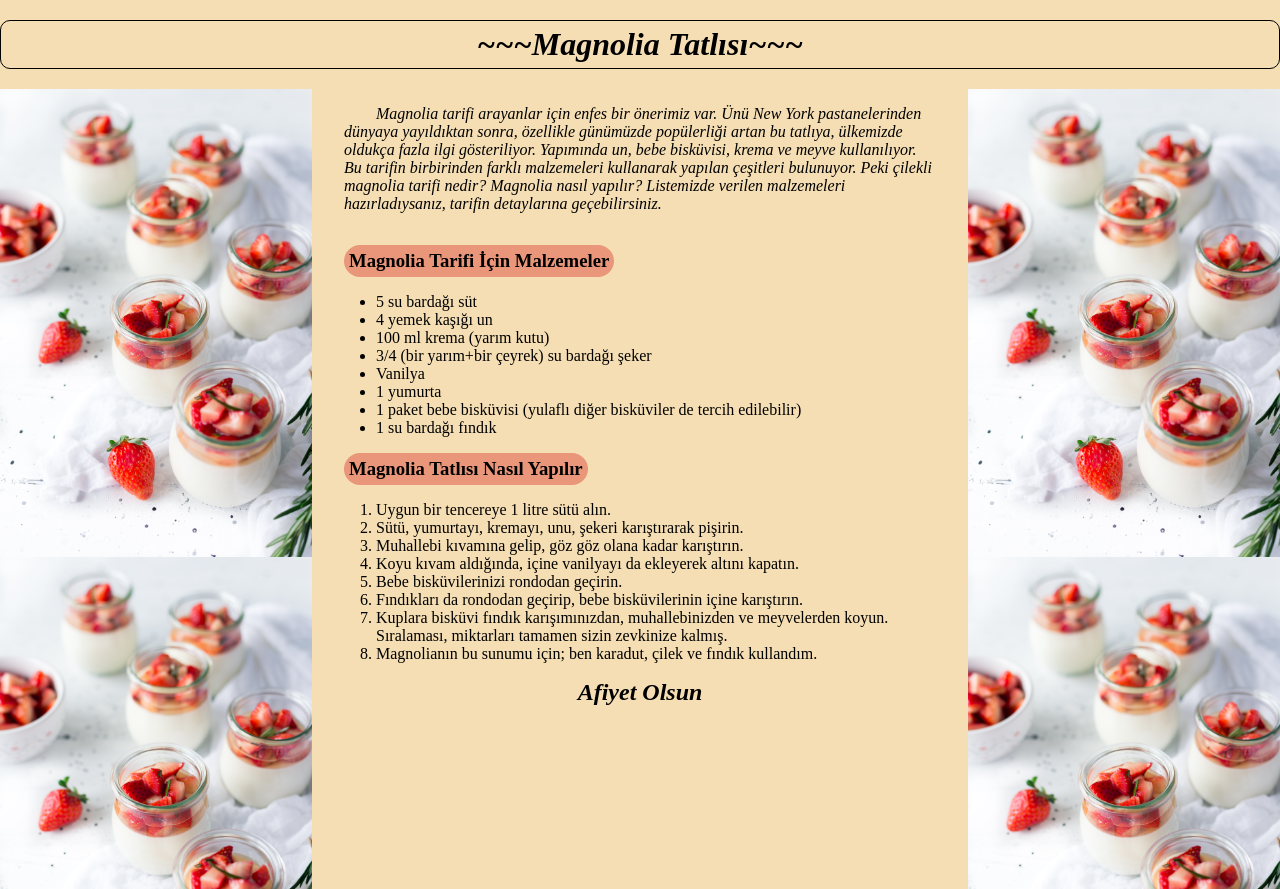
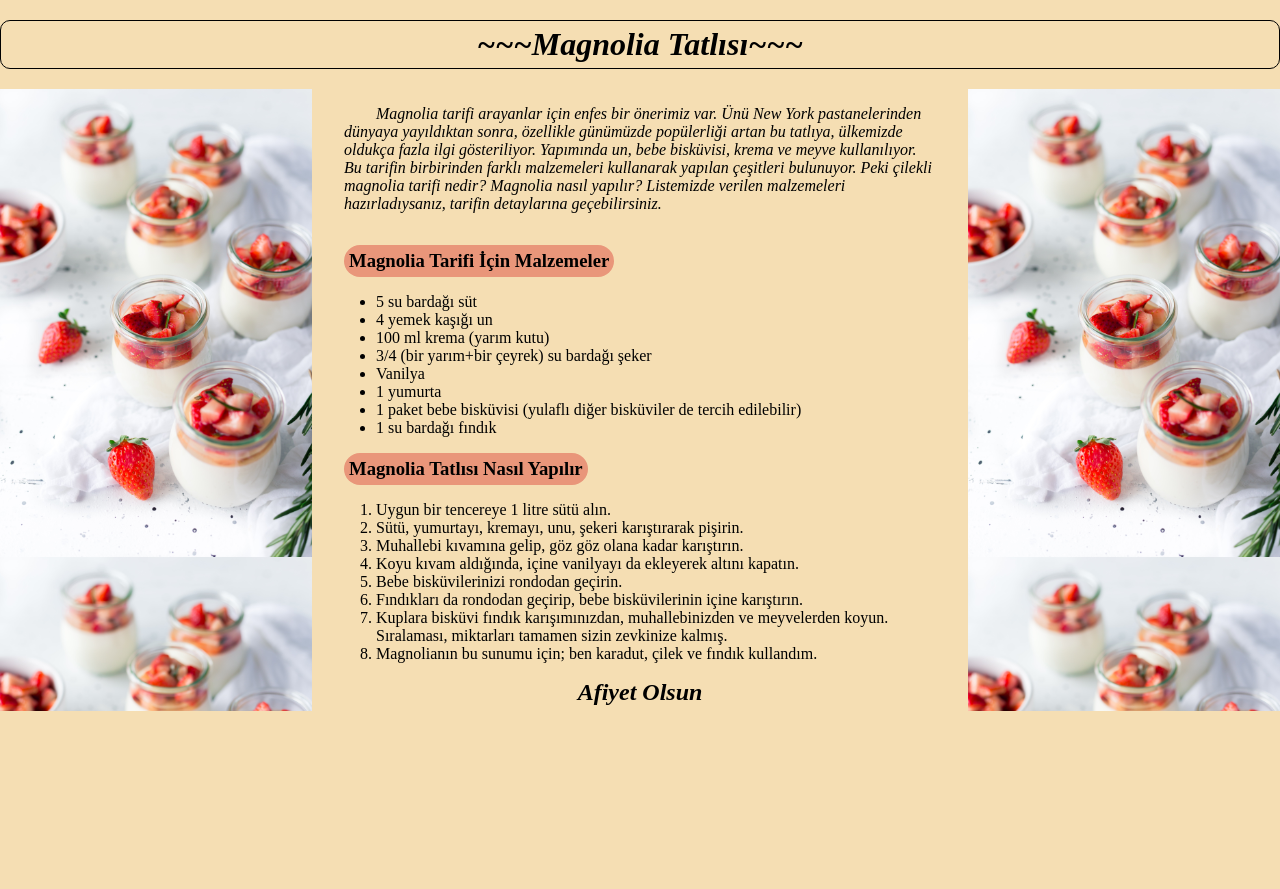
Before and after one commit to mrtcnbb/Patika-HTML-Odev3, a plain HTML site: page index.html in a window 1280 px wide. After the commit the page ends 800 px from the top, so only its background shows below. Drawn offline with Linux system fonts and the light colour scheme.

Commit message:
height editted

```diff
--- a/style.css
+++ b/style.css
@@ -18,7 +18,7 @@ body {
 
 .container {
   display: flex;
-  height: 100vh;
+  height: auto;
 }
 
 .left-aside {
@@ -60,6 +60,7 @@ ol {
 
 .af {
   text-align: center;
+  margin-top: 15px;
   padding-bottom: 5px;
 }
 
```
